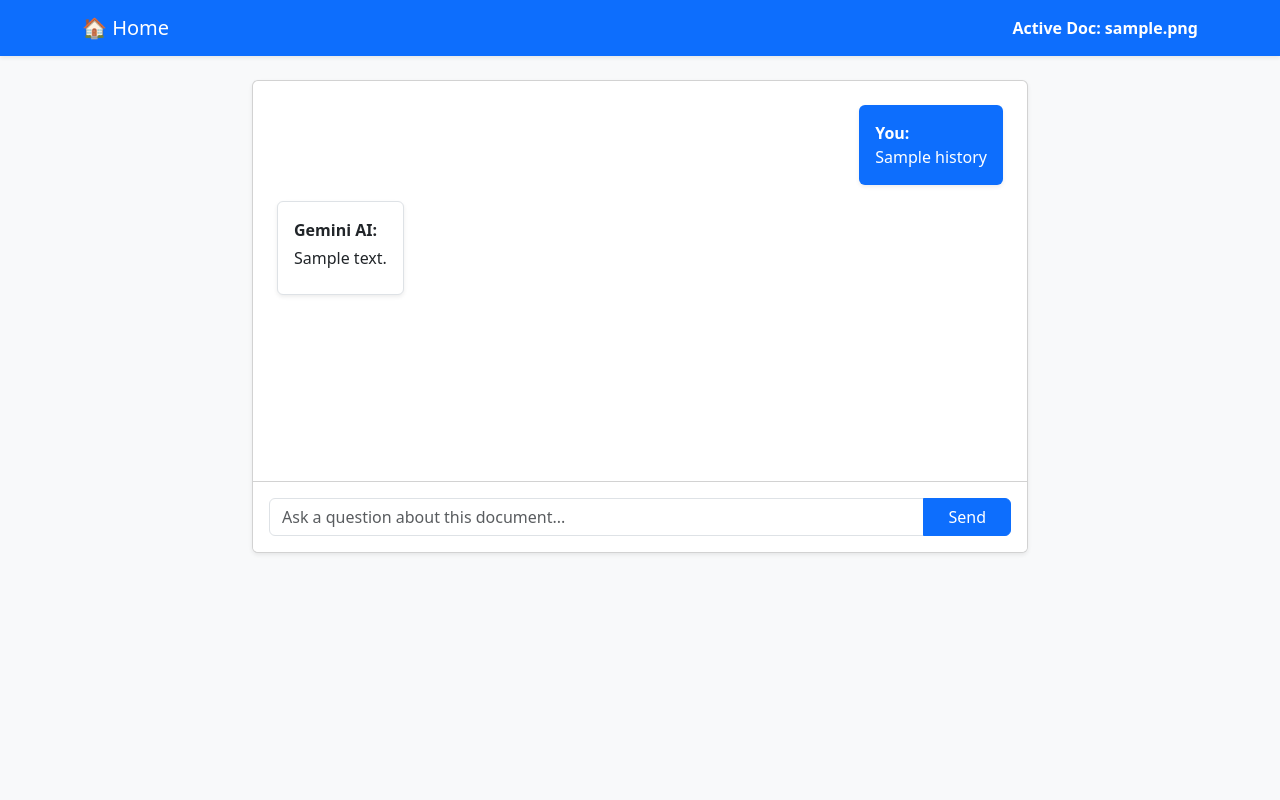
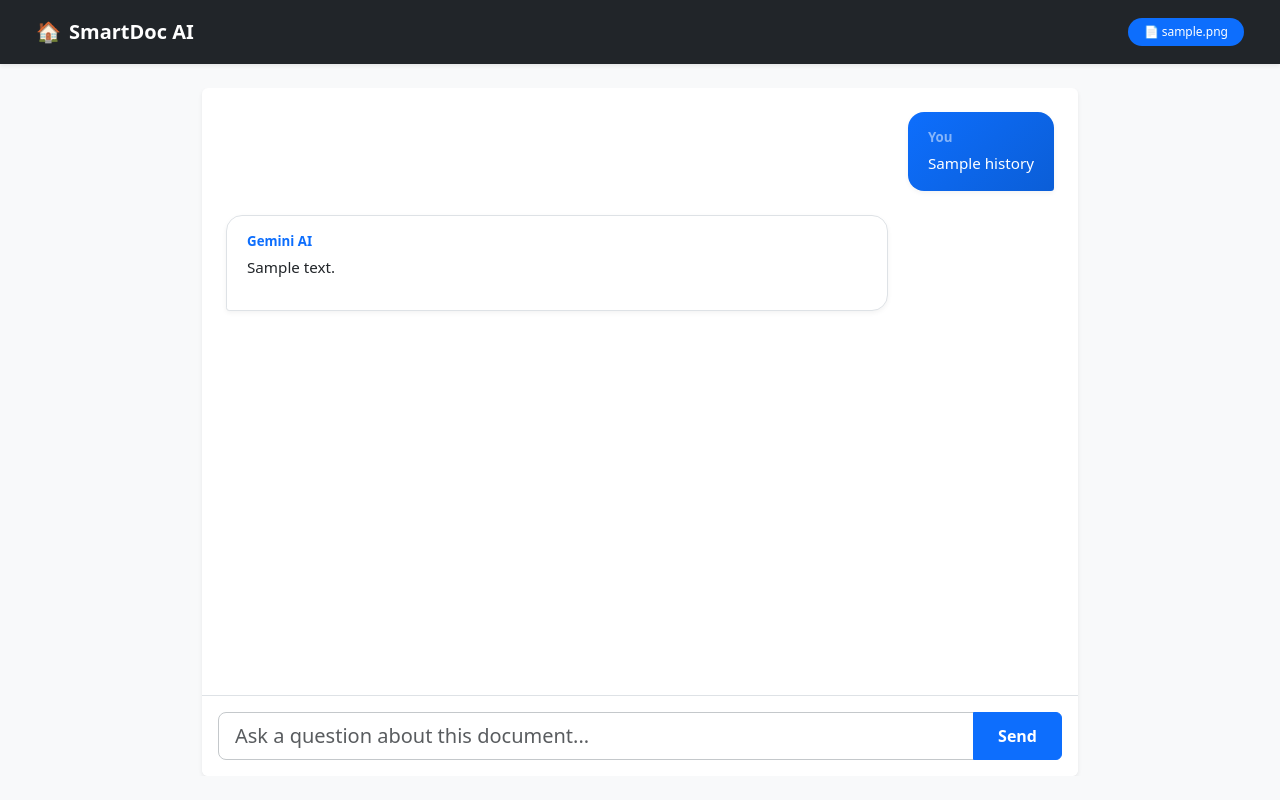
Before and after one commit to ankithakr-2005/AI-Smart-Document-Analyzer, a Flask app: page /chat/1 in a window 1280 px wide. Run offline with Flask 3, Linux system fonts and the light colour scheme; tables that the repository leaves empty hold one stand-in row (values such as "Sample post").

Commit message:
Refactor chat.html for better UI and UX
Updated chat interface with improved styling and structure.

```diff
--- a/templates/chat.html
+++ b/templates/chat.html
@@ -6,55 +6,101 @@
     <title>Chat - {{ document.filename }}</title>
     <!-- Bootstrap 5 CSS CDN -->
     <link href="https://cdn.jsdelivr.net/npm/bootstrap@5.3.0/dist/css/bootstrap.min.css" rel="stylesheet">
-    <!-- Marked.js for clean Markdown parsing -->
+    <!-- Marked.js for Markdown parsing -->
     <script src="https://cdn.jsdelivr.net/npm/marked/marked.min.js"></script>
     <style>
-        .ai-response ul, .ai-response ol { padding-left: 20px; margin-bottom: 0; }
-        .ai-response p { margin-bottom: 0.5rem; }
+        body {
+            background-color: #f8f9fa;
+        }
+        .chat-container {
+            max-width: 900px;
+        }
+        .message-bubble {
+            max-width: 80%;
+            border-radius: 1rem;
+            padding: 1rem 1.25rem;
+            box-shadow: 0 2px 5px rgba(0,0,0,0.05);
+            font-size: 0.95rem;
+            line-height: 1.5;
+        }
+        .user-message {
+            background: linear-gradient(135deg, #0d6efd, #0b5ed7);
+            color: white;
+            border-bottom-right-radius: 0.2rem;
+        }
+        .ai-message {
+            background-color: #ffffff;
+            color: #212529;
+            border: 1px solid #dee2e6;
+            border-bottom-left-radius: 0.2rem;
+        }
+        .ai-message h3, .ai-message h4, .ai-message h5 {
+            font-size: 1.1rem;
+            font-weight: 700;
+            color: #0d6efd;
+            margin-top: 0.5rem;
+        }
+        .ai-message ul, .ai-message ol {
+            padding-left: 1.2rem;
+            margin-bottom: 0.5rem;
+        }
+        /* Custom smooth scrollbar */
+        #chat-box::-webkit-scrollbar {
+            width: 6px;
+        }
+        #chat-box::-webkit-scrollbar-thumb {
+            background-color: #ced4da;
+            border-radius: 10px;
+        }
     </style>
 </head>
-<body class="bg-light d-flex flex-column h-100">
+<body class="d-flex flex-column vh-100">
 
-    <!-- Navbar -->
-    <nav class="navbar navbar-dark bg-primary shadow-sm">
-        <div class="container">
-            <a class="navbar-brand text-decoration-none" href="/">🏠 Home</a>
-            <span class="navbar-text text-white fw-semibold">Active Doc: {{ document.filename }}</span>
+    <!-- Modern Navbar -->
+    <nav class="navbar navbar-dark bg-dark shadow-sm px-4">
+        <div class="container-fluid py-1">
+            <a class="navbar-brand fw-bold text-decoration-none d-flex align-items-center gap-2" href="/">
+                <span>🏠</span> SmartDoc AI
+            </a>
+            <span class="badge bg-primary px-3 py-2 rounded-pill fw-normal">📄 {{ document.filename }}</span>
         </div>
     </nav>
 
-    <!-- Chat Container -->
-    <div class="container my-4 flex-grow-1" style="max-width: 800px;">
-        <div class="card shadow-sm h-100">
-            <div class="card-body overflow-auto p-4" style="max-height: 55vh; min-height: 50vh;" id="chat-box">
+    <!-- Main Chat Workspace -->
+    <div class="container chat-container my-4 flex-grow-1 d-flex flex-column overflow-hidden">
+        <div class="card shadow-sm flex-grow-1 border-0 d-flex flex-column overflow-hidden">
+
+            <!-- Chat History Scroll Box -->
+            <div class="card-body overflow-auto p-4 flex-grow-1" id="chat-box">
                 {% if history %}
                     {% for chat in history %}
                         <!-- User Message -->
-                        <div class="mb-3 text-end">
-                            <div class="d-inline-block p-3 rounded bg-primary text-white text-start shadow-sm" style="max-width: 85%;">
-                                <strong>You:</strong><br>{{ chat.question }}
+                        <div class="mb-4 d-flex justify-content-end">
+                            <div class="message-bubble user-message">
+                                <div class="fw-bold small mb-1 text-white-50">You</div>
+                                {{ chat.question }}
                             </div>
                         </div>
                         <!-- AI Response -->
-                        <div class="mb-3 text-start">
-                            <div class="d-inline-block p-3 rounded bg-white text-dark border text-start shadow-sm ai-response" style="max-width: 85%;" data-raw-answer="{{ chat.answer | e }}">
-                                <strong>Gemini AI:</strong><br>
+                        <div class="mb-4 d-flex justify-content-start">
+                            <div class="message-bubble ai-message w-100" data-raw-answer="{{ chat.answer | e }}">
+                                <div class="fw-bold small mb-1 text-primary">Gemini AI</div>
                                 <div class="rendered-content mt-1"></div>
                             </div>
                         </div>
                     {% endfor %}
                 {% else %}
-                    <div class="text-center text-muted my-5">
-                        <p>No questions asked yet. Ask anything about <strong>{{ document.filename }}</strong> below!</p>
+                    <div class="text-center text-muted my-auto">
+                        <p class="fs-5">Analyzing document...</p>
                     </div>
                 {% endif %}
             </div>
 
-            <!-- Chat Input Form -->
-            <div class="card-footer bg-white py-3">
+            <!-- Sleek Input Footer -->
+            <div class="card-footer bg-white border-top p-3">
                 <form action="/chat/{{ document.id }}" method="POST" class="input-group">
-                    <input type="text" name="question" class="form-control" placeholder="Ask a question about this document..." autocomplete="off" required>
-                    <button class="btn btn-primary px-4" type="submit">Send</button>
+                    <input type="text" name="question" class="form-control form-control-lg border-secondary-subtle shadow-none" placeholder="Ask a question about this document..." autocomplete="off" required>
+                    <button class="btn btn-primary px-4 fw-semibold" type="submit">Send</button>
                 </form>
             </div>
         </div>
@@ -62,8 +108,7 @@
 
     <!-- Script to render markdown & auto-scroll -->
     <script>
-        // Render raw markdown text into clean HTML for all AI messages
-        document.querySelectorAll('.ai-response').forEach(el => {
+        document.querySelectorAll('.ai-message').forEach(el => {
             const rawText = el.getAttribute('data-raw-answer');
             const targetDiv = el.querySelector('.rendered-content');
             if (rawText && targetDiv) {
@@ -71,7 +116,6 @@
             }
         });
 
-        // Auto-scroll chat box to bottom
         const chatBox = document.getElementById('chat-box');
         chatBox.scrollTop = chatBox.scrollHeight;
     </script>
```
